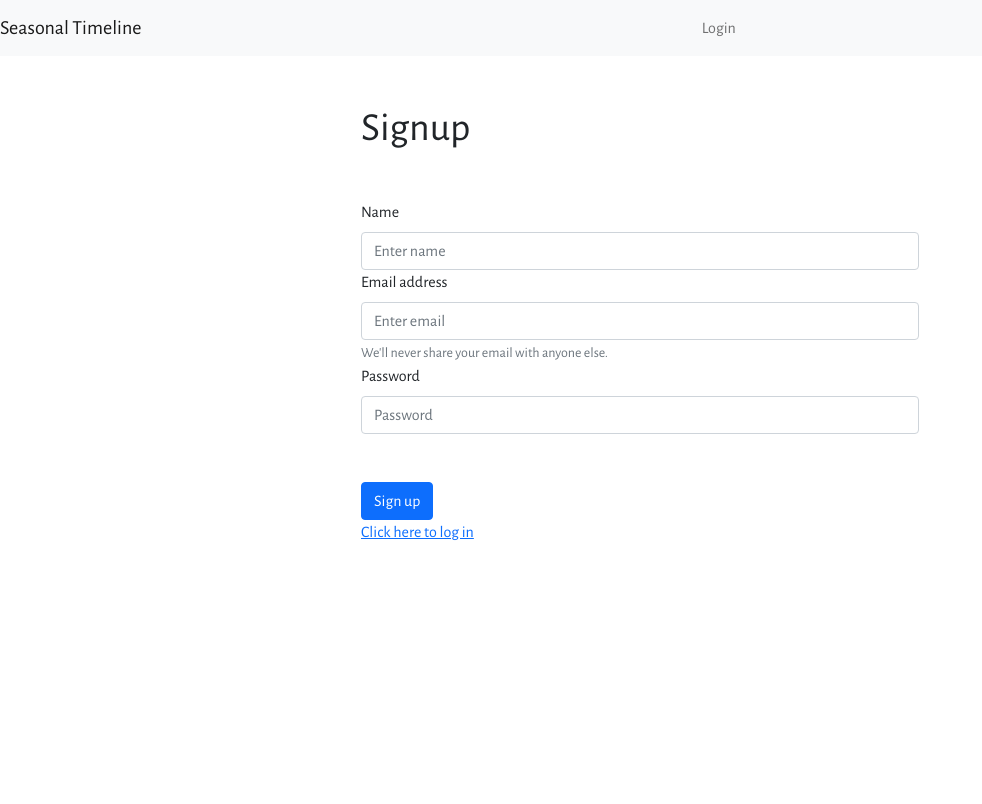
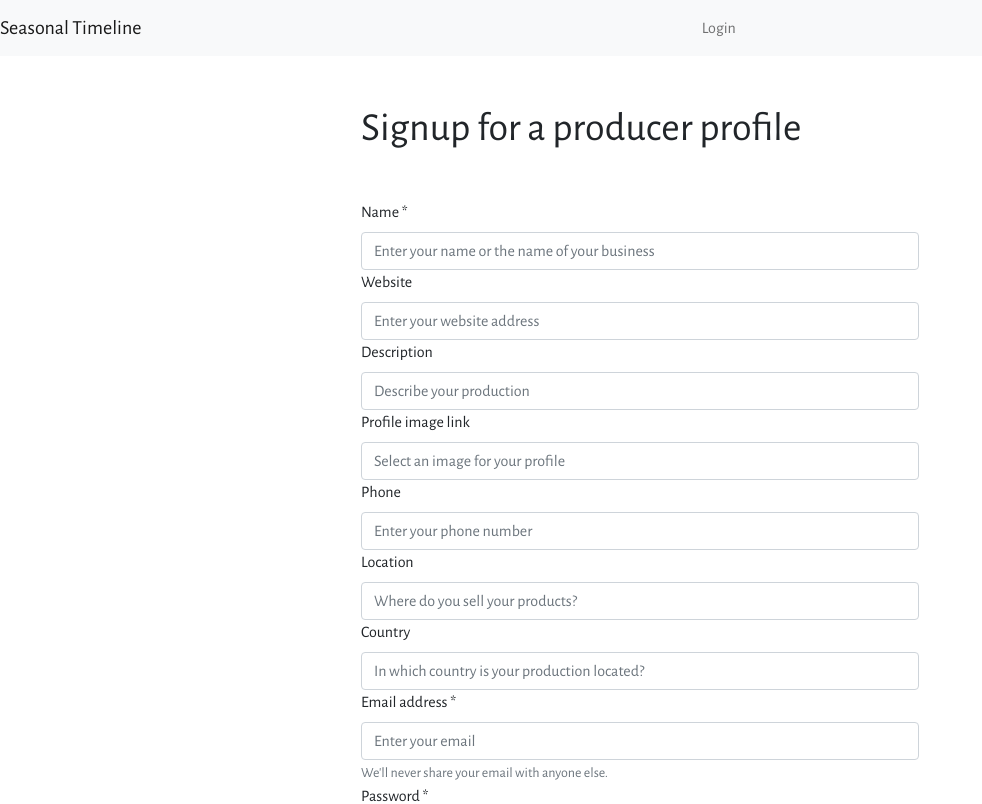
Before and after one commit to mgl-aguiar/seasonal-timeline_client, a React (Create React App) app: page /signup in a window 1280 px wide. Shown: the top 804 px of the page, without its empty margins (0-982 px from the left). Built offline with nearby package versions, Linux system fonts and the light colour scheme; no server answers.

Commit message:
added necessary inputs to signup form

```diff
--- a/src/pages/SignUp/index.js
+++ b/src/pages/SignUp/index.js
@@ -11,7 +11,15 @@ import { Col } from "react-bootstrap";
 export default function SignUp() {
   const [name, setName] = useState("");
   const [email, setEmail] = useState("");
+  const [website, setWebsite] = useState("");
+  const [description, setDescription] = useState("");
+  const [profileImg, setProfileImg] = useState("");
+  const [phone, setPhone] = useState("");
+  const [location, setLocation] = useState("");
+  const [countryId, setCountryId] = useState("");
+
   const [password, setPassword] = useState("");
+
   const dispatch = useDispatch();
   const token = useSelector(selectToken);
   const history = useHistory();
@@ -25,34 +33,115 @@ export default function SignUp() {
   function submitForm(event) {
     event.preventDefault();
 
-    dispatch(signUp(name, email, password));
+    dispatch(
+      signUp(
+        name,
+        email,
+        password,
+        website,
+        description,
+        profileImg,
+        phone,
+        location,
+        countryId
+      )
+    );
 
     setEmail("");
     setPassword("");
     setName("");
+    setWebsite("");
+    setDescription("");
+    setProfileImg("");
+    setPhone("");
+    setLocation("");
+    setCountryId(null);
   }
 
   return (
     <Container>
       <Form as={Col} md={{ span: 6, offset: 3 }} className="mt-5">
-        <h1 className="mt-5 mb-5">Signup</h1>
+        <h1 className="mt-5 mb-5">Signup for a producer profile</h1>
+
         <Form.Group controlId="formBasicName">
-          <Form.Label>Name</Form.Label>
+          <Form.Label>Name *</Form.Label>
           <Form.Control
             value={name}
-            onChange={event => setName(event.target.value)}
+            onChange={(event) => setName(event.target.value)}
             type="text"
-            placeholder="Enter name"
+            placeholder="Enter your name or the name of your business"
             required
           />
         </Form.Group>
+
+        <Form.Group controlId="formBasicWebsite">
+          <Form.Label>Website</Form.Label>
+          <Form.Control
+            value={website}
+            onChange={(event) => setWebsite(event.target.value)}
+            type="text"
+            placeholder="Enter your website address"
+          />
+        </Form.Group>
+
+        <Form.Group controlId="formBasicDescription">
+          <Form.Label>Description</Form.Label>
+          <Form.Control
+            value={description}
+            onChange={(event) => setDescription(event.target.value)}
+            type="text"
+            placeholder="Describe your production"
+          />
+        </Form.Group>
+
+        <Form.Group controlId="formBasicProfileImg">
+          <Form.Label>Profile image link</Form.Label>
+          <Form.Control
+            value={profileImg}
+            onChange={(event) => setProfileImg(event.target.value)}
+            type="url"
+            placeholder="Select an image for your profile"
+          />
+        </Form.Group>
+
+        <Form.Group controlId="formBasicProfile">
+          <Form.Label>Phone</Form.Label>
+          <Form.Control
+            value={phone}
+            onChange={(event) => setPhone(event.target.value)}
+            type="text"
+            placeholder="Enter your phone number"
+          />
+        </Form.Group>
+
+        <Form.Group controlId="formBasicLocation">
+          <Form.Label>Location</Form.Label>
+          <Form.Control
+            value={location}
+            onChange={(event) => setLocation(event.target.value)}
+            type="text"
+            placeholder="Where do you sell your products?"
+          />
+        </Form.Group>
+
+        <Form.Group controlId="formBasicCountryId">
+          <Form.Label>Country</Form.Label>
+          <Form.Control
+            value={countryId}
+            onChange={(event) => setCountryId(parseInt(event.target.value))}
+            type="number"
+            placeholder="In which country is your production located?"
+            required
+          />
+        </Form.Group>
+
         <Form.Group controlId="formBasicEmail">
-          <Form.Label>Email address</Form.Label>
+          <Form.Label>Email address *</Form.Label>
           <Form.Control
             value={email}
-            onChange={event => setEmail(event.target.value)}
+            onChange={(event) => setEmail(event.target.value)}
             type="email"
-            placeholder="Enter email"
+            placeholder="Enter your email"
             required
           />
           <Form.Text className="text-muted">
@@ -61,15 +150,16 @@ export default function SignUp() {
         </Form.Group>
 
         <Form.Group controlId="formBasicPassword">
-          <Form.Label>Password</Form.Label>
+          <Form.Label>Password *</Form.Label>
           <Form.Control
             value={password}
-            onChange={event => setPassword(event.target.value)}
+            onChange={(event) => setPassword(event.target.value)}
             type="password"
             placeholder="Password"
             required
           />
         </Form.Group>
+
         <Form.Group className="mt-5">
           <Button variant="primary" type="submit" onClick={submitForm}>
             Sign up
--- a/src/store/user/actions.js
+++ b/src/store/user/actions.js
@@ -5,35 +5,51 @@ import {
   appLoading,
   appDoneLoading,
   showMessageWithTimeout,
-  setMessage
+  setMessage,
 } from "../appState/actions";
 
 export const LOGIN_SUCCESS = "LOGIN_SUCCESS";
 export const TOKEN_STILL_VALID = "TOKEN_STILL_VALID";
 export const LOG_OUT = "LOG_OUT";
 
-const loginSuccess = userWithToken => {
+const loginSuccess = (userWithToken) => {
   return {
     type: LOGIN_SUCCESS,
-    payload: userWithToken
+    payload: userWithToken,
   };
 };
 
-const tokenStillValid = userWithoutToken => ({
+const tokenStillValid = (userWithoutToken) => ({
   type: TOKEN_STILL_VALID,
-  payload: userWithoutToken
+  payload: userWithoutToken,
 });
 
 export const logOut = () => ({ type: LOG_OUT });
 
-export const signUp = (name, email, password) => {
+export const signUp = (
+  name,
+  email,
+  password,
+  website,
+  description,
+  profileImg,
+  phone,
+  location,
+  countryId
+) => {
   return async (dispatch, getState) => {
     dispatch(appLoading());
     try {
       const response = await axios.post(`${apiUrl}/signup`, {
         name,
         email,
-        password
+        password,
+        website,
+        description,
+        profileImg,
+        phone,
+        location,
+        countryId,
       });
 
       dispatch(loginSuccess(response.data));
@@ -58,7 +74,7 @@ export const login = (email, password) => {
     try {
       const response = await axios.post(`${apiUrl}/login`, {
         email,
-        password
+        password,
       });
 
       dispatch(loginSuccess(response.data));
@@ -90,7 +106,7 @@ export const getUserWithStoredToken = () => {
       // if we do have a token,
       // check wether it is still valid or if it is expired
       const response = await axios.get(`${apiUrl}/me`, {
-        headers: { Authorization: `Bearer ${token}` }
+        headers: { Authorization: `Bearer ${token}` },
       });
 
       // token is still valid
```
